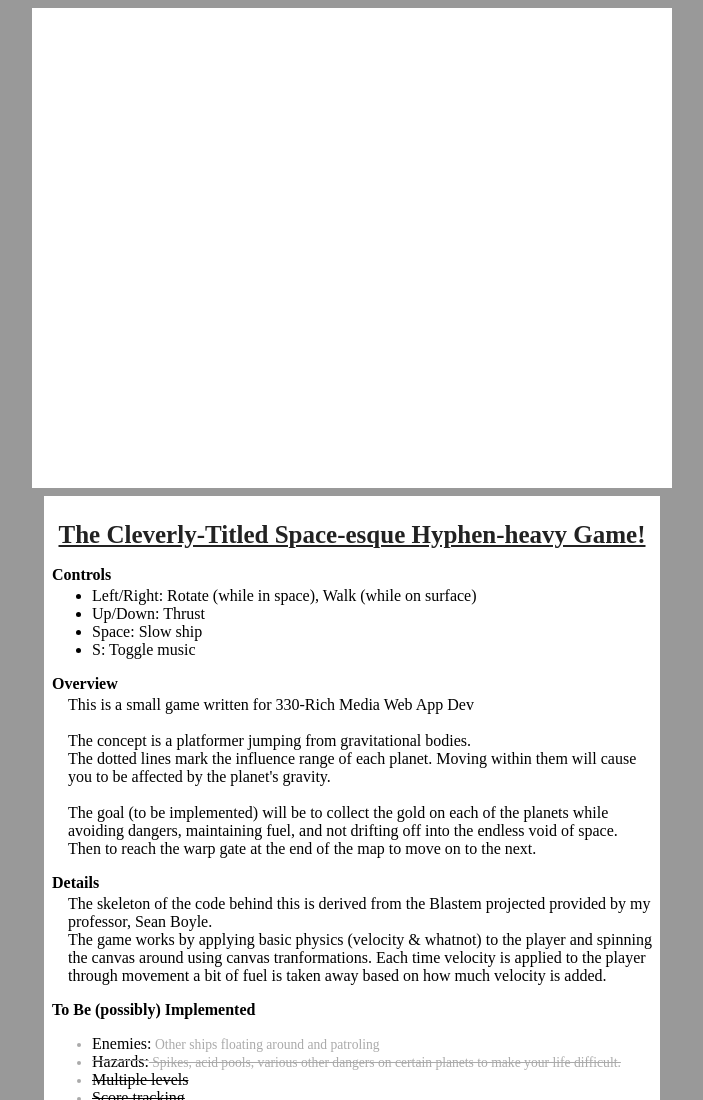
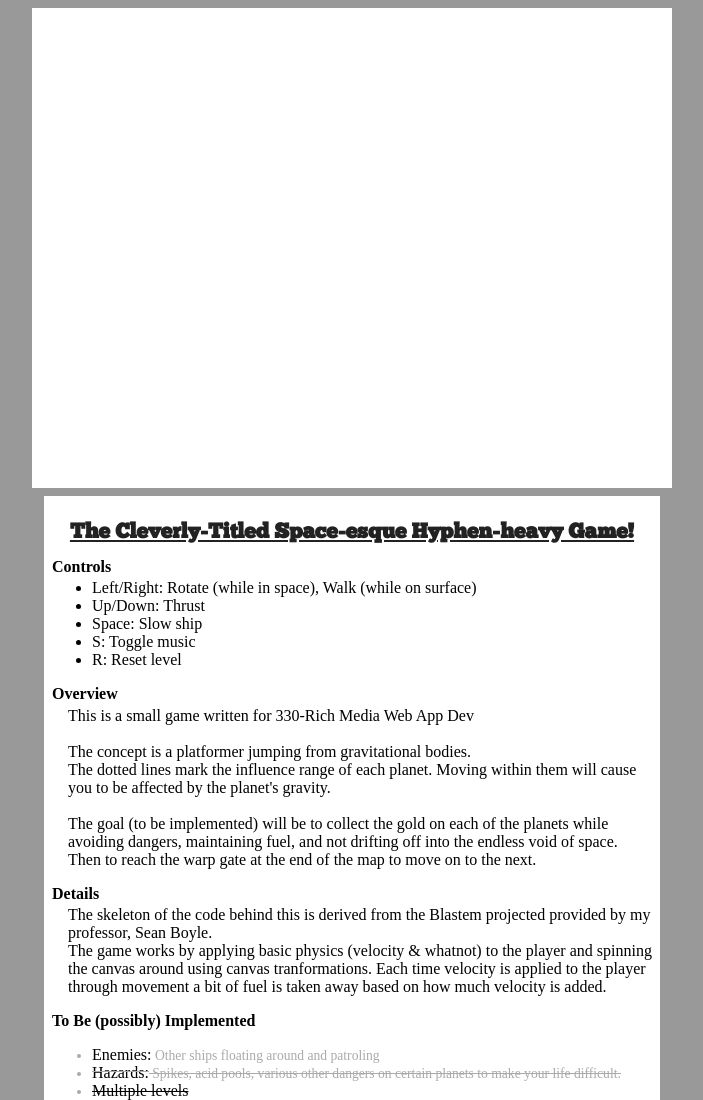
Before and after one commit to NumbuhFour/330-Project1, a plain HTML site: page index.html in a window 1280 px wide. Shown: the top 1100 px of the page, without its empty margins (288-991 px from the left). Drawn offline with Linux system fonts and the light colour scheme; a script that the page names is missing.

Commit message:
Added webfont for title Because its a requirement...

```diff
--- a/index.html
+++ b/index.html
@@ -3,6 +3,19 @@
 <head>
 	<meta charset="utf-8" />
 	<style type="text/css">
+		@font-face {
+			font-family: 'chunkfiveroman';
+			src: url('./fonts/chunkfive-webfont.eot');
+			src: url('./fonts/chunkfive-webfont.eot?#iefix') format('embedded-opentype'),
+				 url('./fonts/chunkfive-webfont.woff2') format('woff2'),
+				 url('./fonts/chunkfive-webfont.woff') format('woff'),
+				 url('./fonts/chunkfive-webfont.ttf') format('truetype'),
+				 url('./fonts/chunkfive-webfont.svg#chunkfiveroman') format('svg');
+			font-weight: normal;
+			font-style: normal;
+		}
+
+
 		body { margin: 0; padding: 0; background: #999;}
 		canvas { display: block; margin: 0.5em auto; background: #fff; }
 		#about {
@@ -13,7 +26,8 @@
 			background: white;
 		}
 		h1 {
-			font-size: 25px;
+			font-family: 'chunkfiveroman', serif;
+			font-size: 21px;
 			width:100%;
 			padding-left: auto;
 			padding-right: auto;
@@ -70,6 +84,7 @@
 			<li> Up/Down: Thrust </li>
 			<li> Space: Slow ship </li>
 			<li> S: Toggle music </li>
+			<li> R: Reset level </li>
 		</ul>
 		<h2> Overview </h2>
 		<p>
```
Also changed, not shown: fonts/chunkfive-webfont.ttf (added), fonts/chunkfive-webfont.woff (added), fonts/chunkfive-webfont.woff2 (added), 2 other files.
